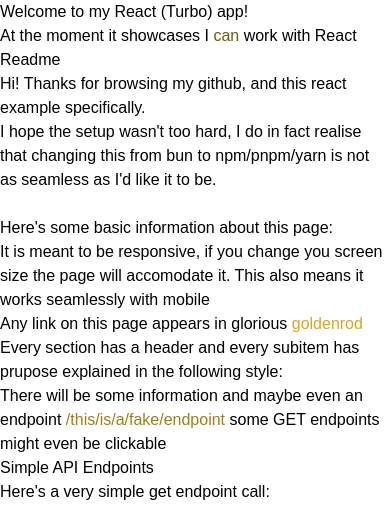
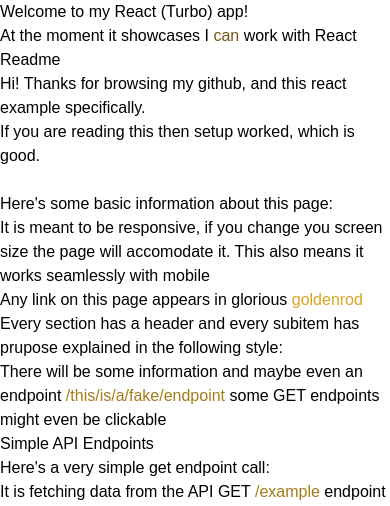
Before and after one commit to LTenshi/react-example, a Next.js app in the folder apps/frontend/: page / in a window 390 px wide. Shown: the top 506 px of the page. Built offline with nearby package versions, Linux system fonts and the light colour scheme; no server answers.

Commit message:
CSS tweaks for the responsiveness of the title bar

```diff
--- a/apps/frontend/src/components/PreambleStuff.tsx
+++ b/apps/frontend/src/components/PreambleStuff.tsx
@@ -10,7 +10,7 @@ export function PreambleStuff() {
           </h3>
           <div>
             Hi! Thanks for browsing my github, and this react example specifically.<br/>
-            I hope the setup wasn&apos;t too hard, I do in fact realise that changing this from bun to npm/pnpm/yarn is not as seamless as I&apos;d like it to be.
+            If you are reading this then setup worked, which is good.
             <br/>
             <br/>
             Here&apos;s some basic information about this page:
--- a/apps/frontend/src/components/TitleBar.tsx
+++ b/apps/frontend/src/components/TitleBar.tsx
@@ -20,11 +20,11 @@ export default function TitleBar() {
   })
 
   return (
-    <div className="flex">
-      <UiBox className="mr-2 flex-1/2">
+    <div className="grid lg:grid-cols-2 gap-2">
+      <UiBox>
         <div className="p-2 text-xl font-medium text-black dark:text-white">Welcome to my React ({others[activeIndex]}) app!</div>
       </UiBox>
-      <UiBox className="flex-1/2">
+      <UiBox>
         <div className="p-2 text-xl font-medium text-black dark:text-white">At the moment it showcases I <a className={cssTools.blink}>can</a> work with React</div>
       </UiBox>
     </div>
```
